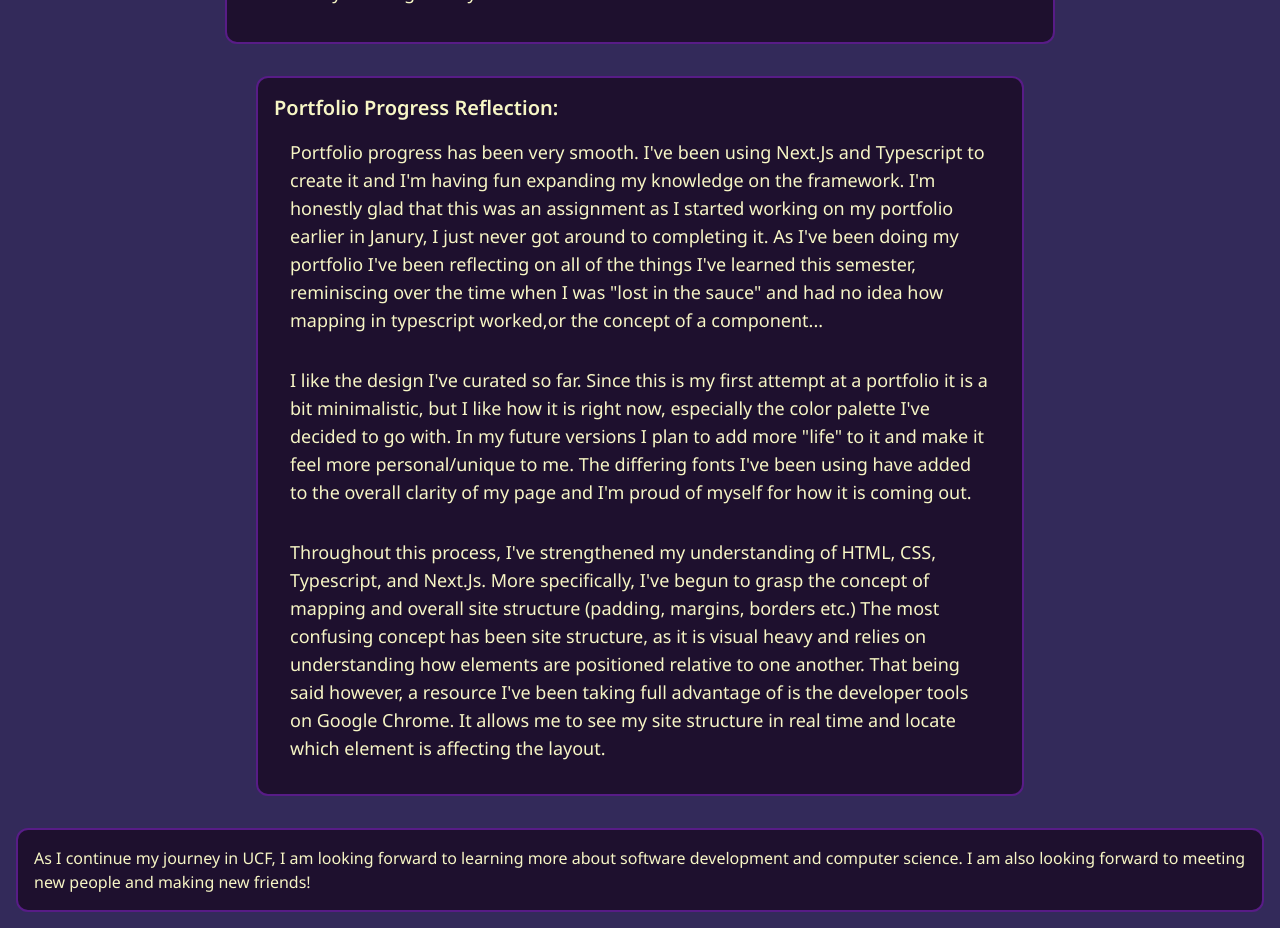
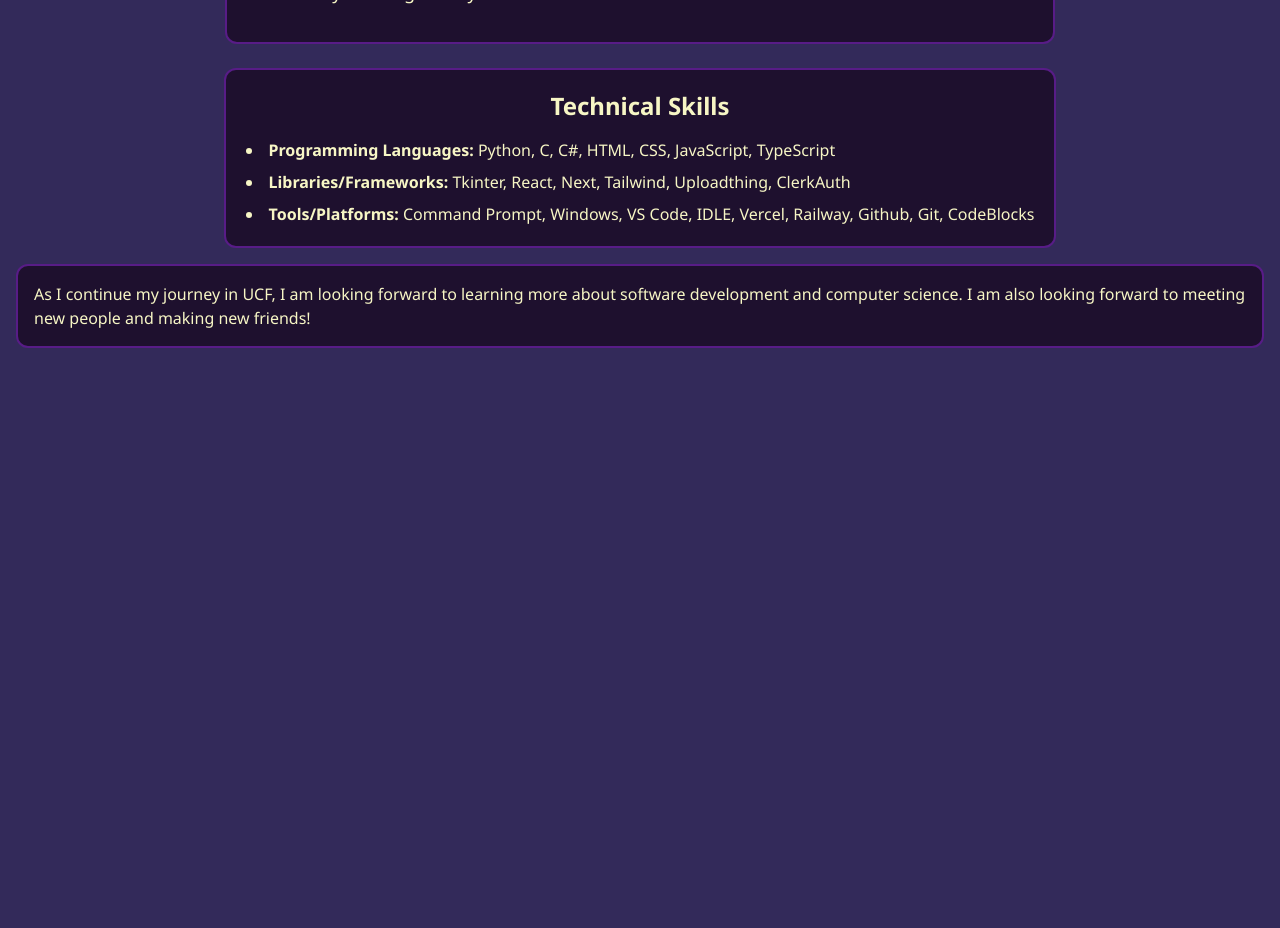
Before and after one commit to carloselopezjr/Portfolio, a Next.js app: page / in a window 1280 px wide. Shown: the part 540-1468 px from the top of the page. After the commit the page ends 904 px from the top, so only its background shows below. Built offline with nearby package versions, Linux system fonts and the light colour scheme.

Commit message:
Goodbye enc3241

```diff
--- a/src/app/(main)/page.tsx
+++ b/src/app/(main)/page.tsx
@@ -32,42 +32,14 @@ export default function main() {
         </div>
       </div>
 
-      <div className="flex justify-center items-center p-4 ">
-        <div className="w-full max-w-3xl border-purple-900 bg-purp p-4 rounded-xl border-2 hover:bg-purple-900 animation duration-500 ease-in-out hover:scale-110">
-          <h2 className="font-semibold text-xl">
-            Portfolio Progress Reflection:
-          </h2>
-          <p className="text-lg p-4">
-            {`Portfolio progress has been very smooth. I've been using Next.Js and
-            Typescript to create it and I'm having fun expanding my knowledge on
-            the framework. I'm honestly glad that this was an assignment as I
-            started working on my portfolio earlier in Janury, I just never got
-            around to completing it. As I've been doing my portfolio I've been
-            reflecting on all of the things I've learned this semester,
-            reminiscing over the time when I was "lost in the sauce" and had no
-            idea how mapping in typescript worked,or the concept of a
-            component...`}
-          </p>
-          <p className="text-lg p-4">
-            {`I like the design I've curated so far. Since this is my first
-            attempt at a portfolio it is a bit minimalistic, but I like how it
-            is right now, especially the color palette I've decided to go with.
-            In my future versions I plan to add more "life" to it and make it
-            feel more personal/unique to me. The differing fonts I've been using
-            have added to the overall clarity of my page and I'm proud of myself
-            for how it is coming out.`}
-          </p>
-          <p className="text-lg p-4">
-            {`Throughout this process, I've strengthened my understanding of HTML,
-            CSS, Typescript, and Next.Js. More specifically, I've begun to grasp
-            the concept of mapping and overall site structure (padding, margins,
-            borders etc.) The most confusing concept has been site structure, as
-            it is visual heavy and relies on understanding how elements are
-            positioned relative to one another. That being said however, a
-            resource I've been taking full advantage of is the developer tools
-            on Google Chrome. It allows me to see my site structure in real time
-            and locate which element is affecting the layout.`}
-          </p>
+     <div className="flex justify-center mt-2">
+        <div className="border-purple-900 bg-purp p-5 rounded-xl border-2 hover:bg-purple-900 animation duration-500 ease-in-out hover:scale-110">
+          <h3 className="text-2xl font-bold mb-4 text-center">Technical Skills</h3>
+          <ul className="list-disc list-inside space-y-2">
+            <li><strong>Programming Languages:</strong> Python, C, C#, HTML, CSS, JavaScript, TypeScript</li>
+            <li><strong>Libraries/Frameworks:</strong> Tkinter, React, Next, Tailwind, Uploadthing, ClerkAuth</li>
+            <li><strong>Tools/Platforms:</strong> Command Prompt, Windows, VS Code, IDLE, Vercel, Railway, Github, Git, CodeBlocks</li>
+          </ul>
         </div>
       </div>
 
--- a/src/app/(main)/proposal/page.tsx
+++ b/src/app/(main)/proposal/page.tsx
@@ -21,6 +21,8 @@ and digital design—communicate
         <embed
           className="border-4 p-4 border-purple-950 rounded-xl bg-purp"
           src="/Proposal.pdf"
+          title="Proposal"
+          alt="Proposal"
           type="application/pdf"
           width="900px"
           height="900px"
```
Also changed, not shown: 2 other files (tests, documents, lock files or other folders).
